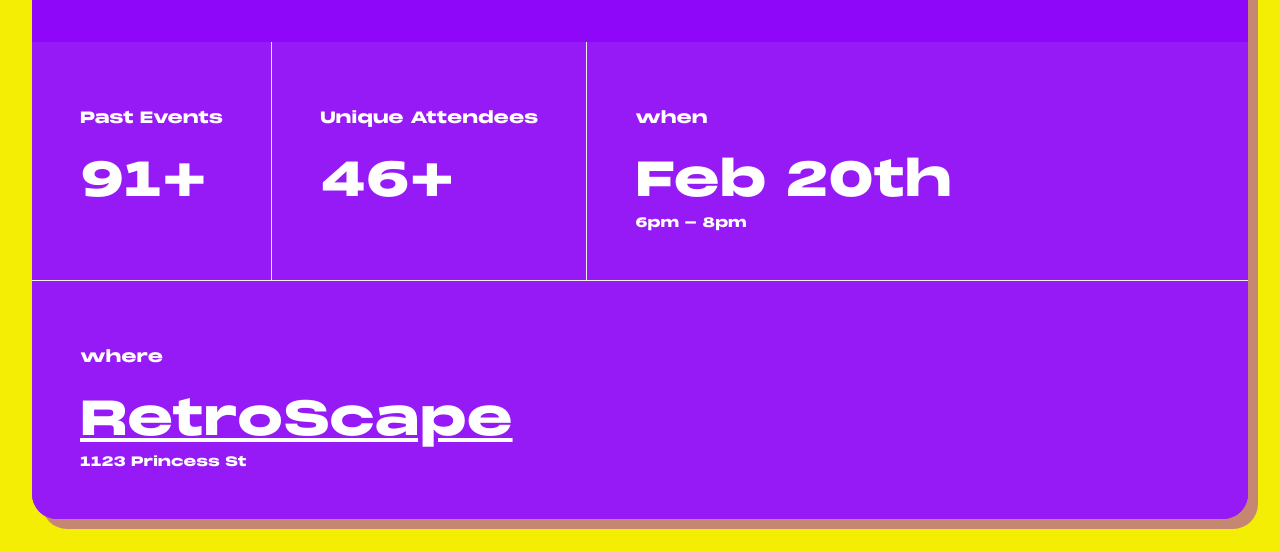
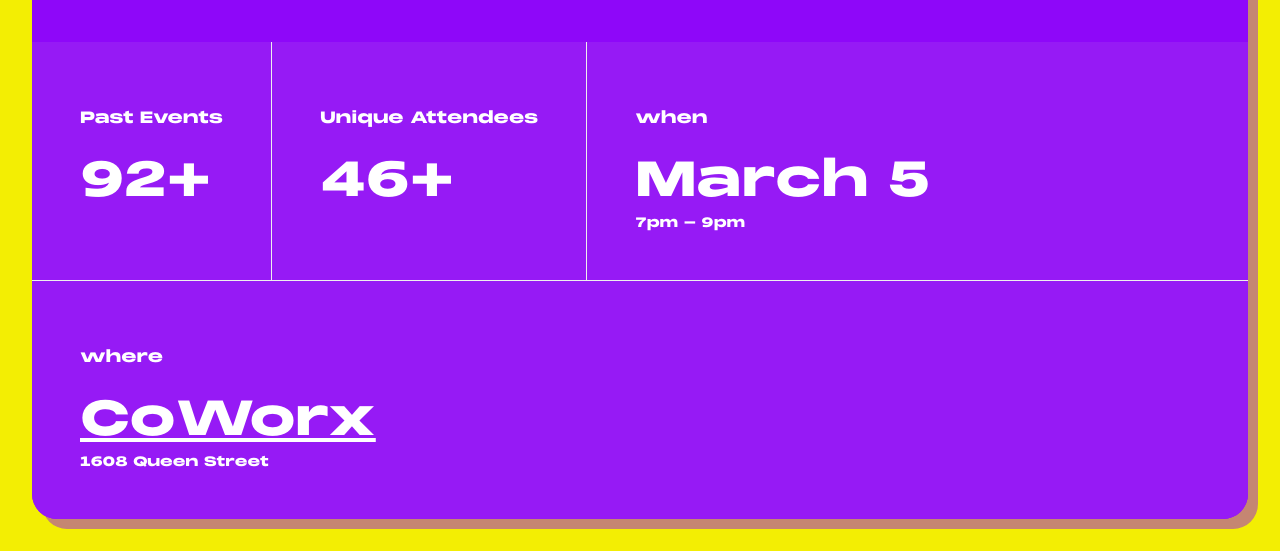
Before and after one commit to zacharytyhacz/wilmingtonio.org, a website built with Parcel: page src/index.html in a window 1280 px wide. Shown: the part 782-1333 px from the top of the page. Built offline with nearby package versions, Linux system fonts and the light colour scheme.

Commit message:
Updated next event

```diff
--- a/src/index.html
+++ b/src/index.html
@@ -40,7 +40,7 @@
             >
         </header>
         <h1>Wilmington<br />Input Output</h1>
-        <a href="https://www.eventbrite.com/e/retro-gaming-social-hangout-tickets-1250890108989?aff=oddtdtcreator" class="cta" title="Attend!">
+        <a href="https://www.eventbrite.com/e/social-hang-and-group-activities-tickets-1256784258549?aff=oddtdtcreator" class="cta" title="Attend!">
             <span>Attend</span>
             <span><svg xmlns="http://www.w3.org/2000/svg" width="32" height="32" fill="#000000" viewBox="0 0 256 256"><path d="M128,24A104,104,0,1,0,232,128,104.11,104.11,0,0,0,128,24Zm0,192a88,88,0,1,1,88-88A88.1,88.1,0,0,1,128,216Zm45.66-93.66a8,8,0,0,1,0,11.32l-32,32a8,8,0,0,1-11.32-11.32L148.69,136H88a8,8,0,0,1,0-16h60.69l-18.35-18.34a8,8,0,0,1,11.32-11.32Z"></path></svg></span>
         </a>
@@ -70,7 +70,7 @@
         <div class="cards">
             <div>
                 <h3>Past Events</h3>
-                <span>91+</span>
+                <span>92+</span>
             </div>
             <div>
                 <h3>Unique Attendees</h3>
@@ -78,17 +78,17 @@
             </div>
             <div>
                 <h3>when</h3>
-                <span>Feb 20th</span>
-                <sub>6pm - 8pm</sub>
+                <span>March 5</span>
+                <sub>7pm - 9pm</sub>
             </div>
             <div>
                 <h3>where</h3>
                 <a
                     target="_blank"
                     rel="noopener noreferrer"
-                    href="https://maps.app.goo.gl/y2xGUQg6y5WHCjaF9"
-                >RetroScape</a>
-                <sub>1123 Princess St</sub>
+                    href="https://maps.app.goo.gl/ijDbxsGuDJi2H1VAA"
+                >CoWorx</a>
+                <sub>1608 Queen Street</sub>
             </div>
         </div>
     </main>
```
Also changed, not shown: src/images/metacard.png.
